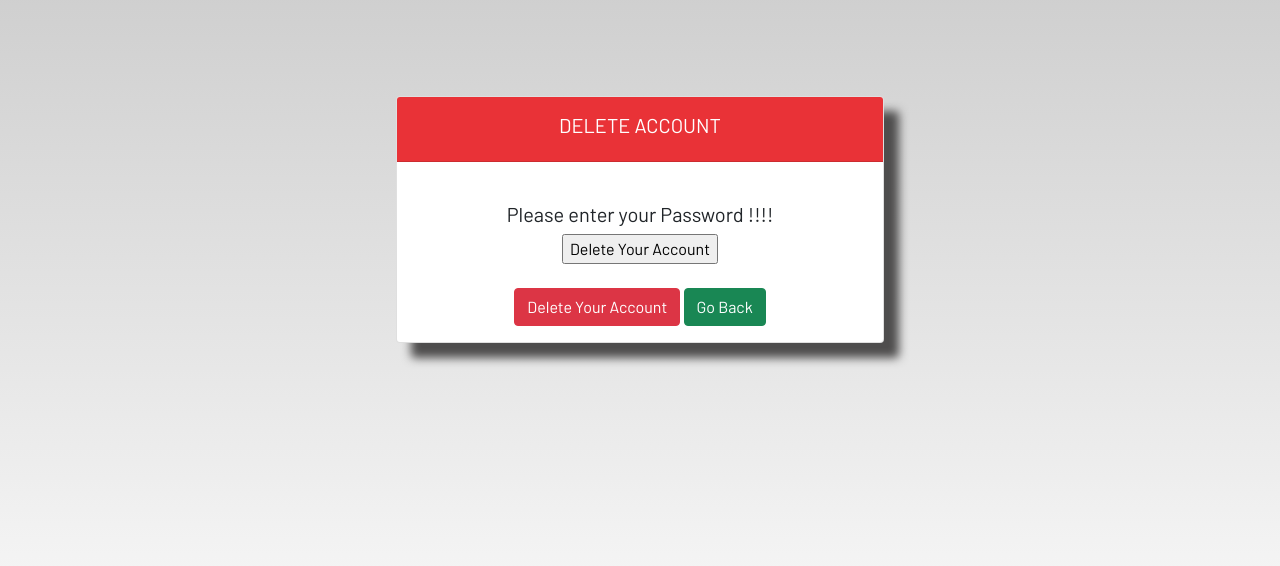
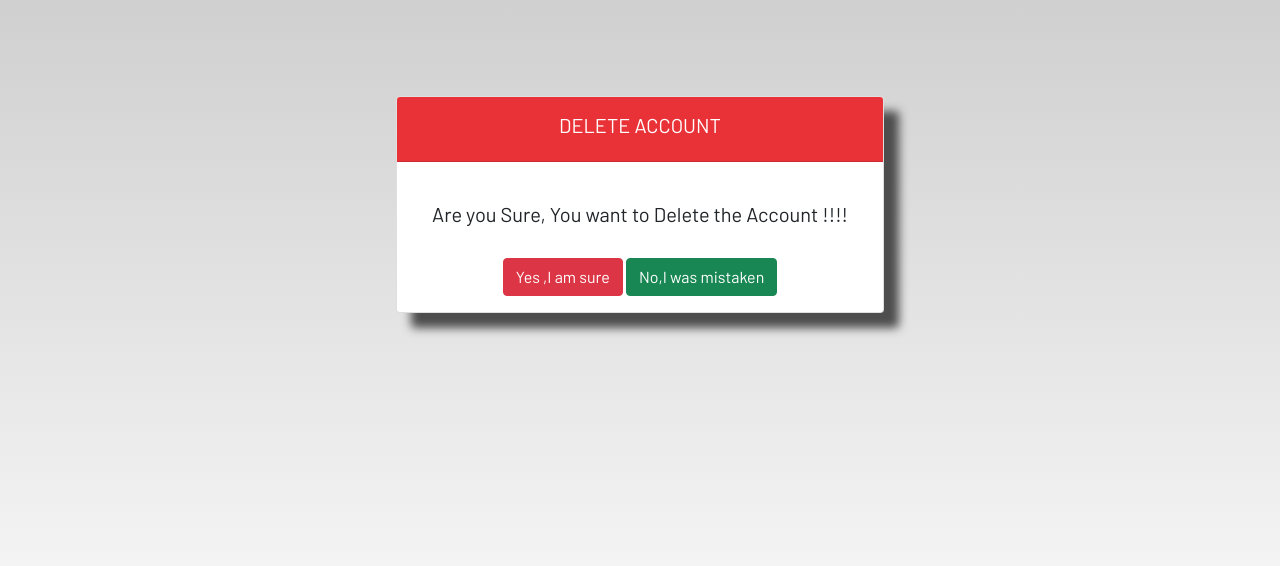
Before and after one commit to sari-rahul/Studen-Study-Portal, a Django app: page /del_acc_page in a window 1280 px wide. Shown: the part 56-622 px from the top of the page. Run offline with Django 4.2, Linux system fonts and the light colour scheme; the visitor is signed in with stand-in values (Sample User, id 1); some libraries are stand-ins or nearby versions; some web fonts are replaced.

Commit message:
Edit delete account functions

```diff
--- a/dashboard/forms.py
+++ b/dashboard/forms.py
@@ -26,7 +26,3 @@ class Todoform(forms.ModelForm):
 
 class Commonform(forms.Form):
     search_text = forms.CharField(max_length=100,label='Enter your search here')
-
-class Passwordform(forms.Form):
-    password = forms.CharField(max_length=100,label='Password')
-    username = forms.CharField(max_length=100,label='Username')
--- a/dashboard/templates/dashboard/acc_del_confirmation.html
+++ b/dashboard/templates/dashboard/acc_del_confirmation.html
@@ -1,12 +1,12 @@
 {% extends 'dashboard/base.html'%}
 {% load static %}
 {% block content %}
-<div class="container p-5 m-5">
+<div class="container p-5">
     <div class="row">
         <div class="col md-6">
                 <h3>Your account has been successfully deleted!!!</h3>
         </div>
     </div>
-    <br><br><br><br><br><br><br><br><br>
+
 </div>
 {% endblock %}
--- a/dashboard/templates/dashboard/del_acc.html
+++ b/dashboard/templates/dashboard/del_acc.html
@@ -11,15 +11,10 @@
          </div>
         <div class="card-body">
           <br>
-          <h5 class="card-title">Please enter your Password !!!!</h5>
-          <form action="" method="post">
-            {% csrf_token%}
-            {{form|crispy}}
-            <a href=" url'delete-account"><input type="submit" value="Delete Your Account"></a>
-          </form>
+          <h5 class="card-title">Are you Sure, You want to Delete the Account !!!!</h5>
           <br>
-          <a href="{% url 'delete-account'  %}" class="btn btn-danger"> Delete Your Account</a>
-          <a href="{% url 'home' %}" class="btn btn-success"> Go Back</a>
+          <a href="{% url 'delete-account'  %}" class="btn btn-danger"> Yes ,I am sure </a>
+          <a href="{% url 'home' %}" class="btn btn-success"> No,I was mistaken</a>
         </div>
     </div>
     <br><br>
--- a/dashboard/templates/dashboard/homework.html
+++ b/dashboard/templates/dashboard/homework.html
@@ -30,9 +30,9 @@
                     <a href="{% url 'update-homework' homework.id %}">
                         <div class="form-check">
                             {% if homework.is_finished == True %}
-                            <input class="form-check-input" type="checkbox" value="" checked>
+                            <input id="flexCheckDefault" class="form-check-input" type="checkbox" value="" checked>
                             {% else %}
-                            <input class="form-check-input" type="checkbox" value="">
+                            <input id="flexCheckDefault" class="form-check-input" type="checkbox" value="">
                             {% endif %}
                             <label class="form-check-label" for="flexCheckDefault">
                                 Mark as Completed
--- a/dashboard/views.py
+++ b/dashboard/views.py
@@ -131,8 +131,6 @@ def delete_homework(request,pk=None):
 def update_homework(request,pk=None):
     '''
     View for Updating the status of Homework done and displaying success message.
-
-
     '''
     homework = Homework.objects.get(id=pk)
     if homework.is_finished == True:
@@ -399,36 +397,8 @@ def delete_account(request,pk=None):
 
     '''
     del_acc = User.objects.filter(username=request.user.username)
-
     del_acc.delete()
     return render(request,'dashboard/acc_del_confirmation.html')
-"""
-@login_required
-def delete_account(request,pk=None):
-    '''
-     View for Deleting account and displaying success message.
-    '''
-    if request.method == 'POST':
-        form = Passwordform(request.POST)
-        del_acc = User.objects.filter(id=id)
-        password_given = request.POST.get('password')
-        username_given = request.POST.get('username')
-        username = request.user.username
-        password = request.user.password
-        user = authenticate(username=username_given, password=password_given)
-        if user is not None:
-            del_acc.delete()
-            print('acc deleted')
-            return render(request,'dashboard/acc_del_confirmation.html')
-        else:
-            messages.info(request,f"Password Incorrect")
-            return render(request,'dashboard/home.html')
-    else:
-        form = Passwordform
-        context = {
-            'form':form,
-        }
-        return render(request,"dashboard/del_acc.html",context )"""
 
 
 # ---------------------------------------------------------PASSWORD RESET VIEWS
```
Also changed, not shown: 2 other files.
